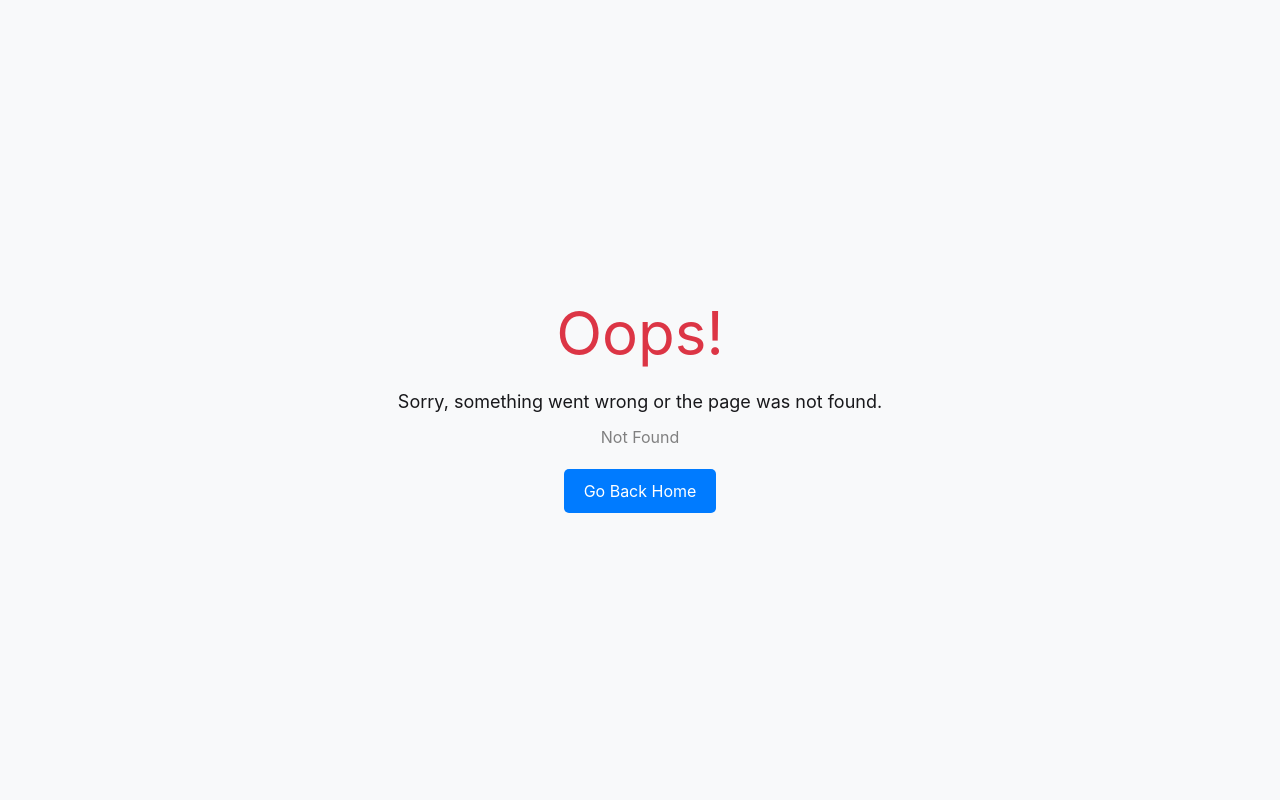
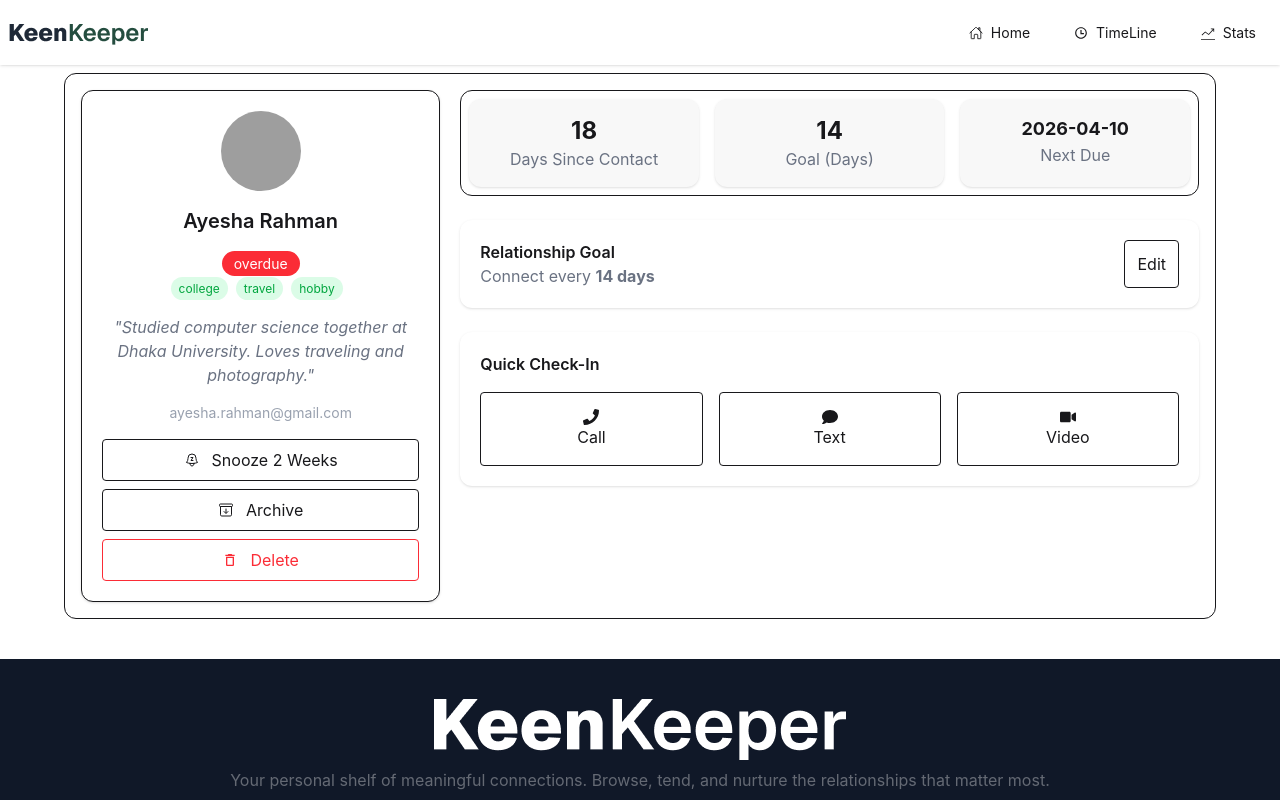
Before and after one commit to NahidHasan2kk2/assignment-project-7-2026, a React (Vite) app: page /friendDetails/1 in a window 1280 px wide. Before the commit this address had no page. Shown: the top 800 px of the page. Built offline with nearby package versions, Linux system fonts and the light colour scheme; grey boxes are pictures that could not be loaded.

Commit message:
friends details and styles added

```diff
--- a/src/Routes/Routes.jsx
+++ b/src/Routes/Routes.jsx
@@ -4,6 +4,7 @@ import ErrorPage from "../Layout/ErrorPage/ErrorPage";
 import HomePage from "../components/Home/HomePage/HomePage";
 import TimeLine from "../components/Home/TimeLine/TimeLine";
 import Stats from "../components/Home/Stats/Stats";
+import FriendDetails from "../components/Home/FriendDetails/FriendDetails";
 
 const router = createBrowserRouter([
  {
@@ -22,7 +23,15 @@ const router = createBrowserRouter([
    {
     path: '/stats',
     element: <Stats></Stats>
+   },
+   {
+    path: '/friendDetails/:id',
+    Component: FriendDetails,
+    loader: () => {
+     return fetch('/data.json');
+    },
    }
+
   ]
  }
 ]
--- a/src/components/Home/Friend/Friend.jsx
+++ b/src/components/Home/Friend/Friend.jsx
@@ -1,4 +1,5 @@
 import React, { use } from 'react';
+import { Link } from 'react-router';
 
 const Friend = ({ friendsData }) => {
  const statusClass = {
@@ -13,13 +14,13 @@ const Friend = ({ friendsData }) => {
   <div className='grid lg:grid-cols-4 md:grid-cols-2 gap-5 bg-base-300 shadow-2xl p-2'>
 
    {
-    friends.map(friend => <div key={friend.id} className="card bg-base-100  shadow-sm">
+    friends.map(friend => <Link to={`/friendDetails/${friend.id}`} key={friend.id} className="card bg-base-100  shadow-sm">
      <figure className="px-10 pt-10 ">
       <img className='w-[80px] rounded-full' src={friend.picture} alt="" />
      </figure>
      <div className="card-body items-center text-center">
       <h2 className="card-title font-bold text-xl">{friend.name}</h2>
-      <p className='opacity-80'>62d ago</p>
+      <p className='opacity-80'>{friend.days_since_contact} Days</p>
       <div className='flex justify-around
       '>
        {
@@ -37,7 +38,7 @@ const Friend = ({ friendsData }) => {
        </button>
       </div>
      </div>
-    </div>)
+    </Link>)
    }
   </div>
  );
--- /dev/null
+++ b/src/components/Home/FriendDetails/FriendDetails.jsx
@@ -0,0 +1,116 @@
+import React from 'react';
+import { FaComment, FaPhone, FaVideo } from 'react-icons/fa';
+import { HiOutlineBellSnooze } from 'react-icons/hi2';
+import { IoArchiveOutline } from 'react-icons/io5';
+import { MdOutlineDeleteOutline } from 'react-icons/md';
+import { useLoaderData, useParams } from 'react-router';
+
+const FriendDetails = () => {
+ const friends = useLoaderData();
+ console.log(friends);
+ const params = useParams();
+ console.log(params.id);
+ const selectedFriend = friends.find(friend => friend.id == params.id);
+ console.log(selectedFriend);
+
+ const statusClass = {
+  "overdue": "bg-red-500 text-white",
+  "almost due": "bg-yellow-400 text-black",
+  "on-track": "bg-green-500 text-white"
+ };
+
+ return (
+  <div className="max-w-6xl mx-auto p-4 grid grid-cols-1 md:grid-cols-3 gap-5 rounded-xl border-1 my-2">
+   <div className="bg-white rounded-xl shadow p-5 text-center space-y-4 border-1">
+    <img
+     src={selectedFriend.picture}
+     className="w-20 h-20 rounded-full mx-auto"
+    />
+
+    <h2 className="text-xl font-semibold">{selectedFriend.name}</h2>
+
+
+    <span className={`px-3 py-1 text-sm rounded-full ${statusClass[selectedFriend.status]}`}>
+     {selectedFriend.status}
+    </span>
+
+    <div>
+     {selectedFriend.tags.map((tag, ind) => (
+      <span
+       key={ind}
+       className="bg-green-100 text-green-600 px-2 py-1 text-xs rounded-full mr-2"
+      >
+       {tag}
+      </span>
+     ))}
+    </div>
+
+    <p className="text-gray-500 italic">"{selectedFriend.bio}"</p>
+
+    <p className="text-sm text-gray-400">{selectedFriend.email}</p>
+
+    {/* Actions */}
+    <div className="space-y-2 mt-4">
+     <button className="w-full border p-2 rounded"><span className='flex justify-center items-center gap-3'><HiOutlineBellSnooze /> Snooze 2 Weeks</span></button>
+     <button className="w-full border p-2 rounded"> <span className='flex justify-center items-center gap-3'><IoArchiveOutline /> Archive</span> </button>
+     <button className="w-full text-red-500 border p-2 rounded">
+      <span className='flex justify-center items-center gap-3'><MdOutlineDeleteOutline /> Delete</span>
+     </button>
+    </div>
+   </div>
+   <div className="md:col-span-2 space-y-6">
+    <div className="grid grid-cols-3 gap-4 border-1 p-2 rounded-xl">
+     <div className="bg-base-200 p-4 rounded-xl shadow text-center">
+      <h2 className="text-2xl font-bold">
+       {selectedFriend.days_since_contact}
+      </h2>
+      <p className="text-gray-500">Days Since Contact</p>
+     </div>
+     <div className="bg-base-200 p-4 rounded-xl shadow text-center">
+      <h2 className="text-2xl font-bold">{selectedFriend.goal}</h2>
+      <p className="text-gray-500">Goal (Days)</p>
+     </div>
+
+     <div className="bg-base-200 p-4 rounded-xl shadow text-center">
+      <h2 className="text-lg font-bold">
+       {selectedFriend.next_due_date}
+      </h2>
+      <p className="text-gray-500">Next Due</p>
+     </div>
+    </div>
+    <div className="bg-white p-5 rounded-xl shadow flex justify-between">
+     <div>
+      <h3 className="font-semibold">Relationship Goal</h3>
+      <p className="text-gray-500">
+       Connect every <b>{selectedFriend.goal} days</b>
+      </p>
+     </div>
+     <button className="border px-3 py-1 rounded">Edit</button>
+    </div>
+    <div className="bg-white p-5 rounded-xl shadow">
+     <h3 className="mb-4 font-semibold">Quick Check-In</h3>
+
+     <div className="grid grid-cols-3 gap-4">
+      <button className="border p-4 rounded flex flex-col items-center">
+       <FaPhone />
+       Call
+      </button>
+
+      <button className="border p-4 rounded flex flex-col items-center">
+       <FaComment />
+       Text
+      </button>
+
+      <button className="border p-4 rounded flex flex-col items-center">
+       <FaVideo />
+       Video
+      </button>
+     </div>
+    </div>
+
+   </div>
+  </div>
+ );
+};
+
+export default FriendDetails;
```
